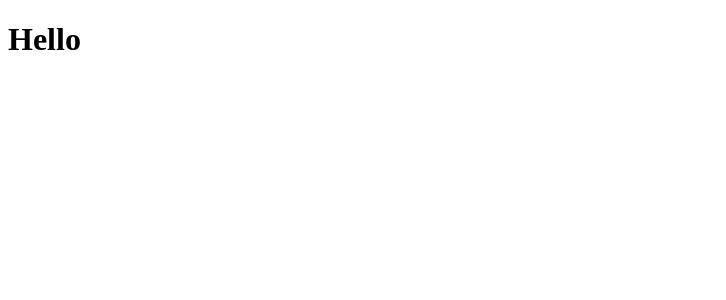
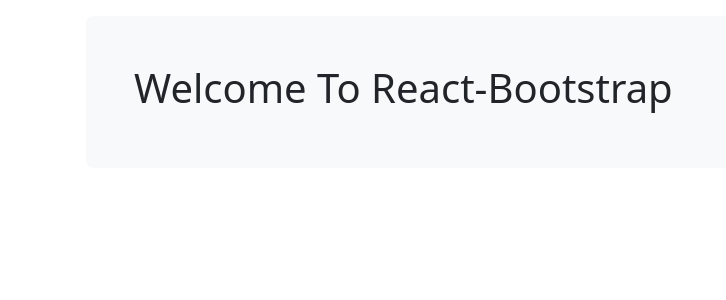
Before and after one commit to alexcol123/react-e-commerce-2023, a React (Create React App) app in the folder client/: page / in a window 1280 px wide. Shown: the top 300 px of the page, without its empty margins (0-726 px from the left). Built offline with nearby package versions, Linux system fonts and the light colour scheme.

Commit message:
added react router dom, and react-bootstrap

```diff
--- a/client/package.json
+++ b/client/package.json
@@ -6,8 +6,11 @@
     "@testing-library/jest-dom": "^5.16.5",
     "@testing-library/react": "^13.4.0",
     "@testing-library/user-event": "^13.5.0",
+    "bootstrap": "^5.2.3",
     "react": "^18.2.0",
+    "react-bootstrap": "^2.7.0",
     "react-dom": "^18.2.0",
+    "react-router-dom": "^6.8.1",
     "react-scripts": "5.0.1",
     "web-vitals": "^2.1.4"
   },
--- a/client/public/index.html
+++ b/client/public/index.html
@@ -10,6 +10,12 @@
       content="Web site created using create-react-app"
     />
     <link rel="apple-touch-icon" href="%PUBLIC_URL%/logo192.png" />
+    <link
+      rel="stylesheet"
+      href="https://cdn.jsdelivr.net/npm/bootstrap@5.2.3/dist/css/bootstrap.min.css"
+      integrity="sha384-rbsA2VBKQhggwzxH7pPCaAqO46MgnOM80zW1RWuH61DGLwZJEdK2Kadq2F9CUG65"
+      crossorigin="anonymous"
+    />
     <!--
       manifest.json provides metadata used when your web app is installed on a
       user's mobile device or desktop. See https://developers.google.com/web/fundamentals/web-app-manifest/
--- a/client/src/App.js
+++ b/client/src/App.js
@@ -1,10 +1,19 @@
+import { BrowserRouter, Routes, Route } from 'react-router-dom'
 
+import Home from './pages/Home'
+import Login from './pages/Login'
+import Register from './pages/Register'
+import 'bootstrap/dist/css/bootstrap.min.css';
 
 function App() {
   return (
-    <div className='App'>
-      <h1>Hello</h1>
-    </div>
+    <BrowserRouter>
+      <Routes>
+        <Route path='/' element={<Home />} />
+        <Route path='/login' element={<Login />} />
+        <Route path='/register' element={<Register />} />
+      </Routes>
+    </BrowserRouter>
   )
 }
 
--- /dev/null
+++ b/client/src/pages/Home.js
@@ -0,0 +1,17 @@
+import React from 'react'
+import Toast from 'react-bootstrap/Toast';
+import Container from 'react-bootstrap/Container';
+import Button from 'react-bootstrap/Button';
+
+const Home = () => {
+  return (
+    <Container className="p-3">
+    <Container className="p-5 mb-4 bg-light rounded-3">
+      <h1 className="header">Welcome To React-Bootstrap</h1>
+
+    </Container>
+  </Container>
+  )
+}
+
+export default Home
--- /dev/null
+++ b/client/src/pages/Login.js
@@ -0,0 +1,9 @@
+import React from 'react'
+
+const Login = () => {
+  return (
+    <div>Login</div>
+  )
+}
+
+export default Login
--- /dev/null
+++ b/client/src/pages/Register.js
@@ -0,0 +1,7 @@
+import React from 'react'
+
+const Register = () => {
+  return <div>Register</div>
+}
+
+export default Register
```
Also changed, not shown: 1 other file (tests, documents, lock files or other folders).
